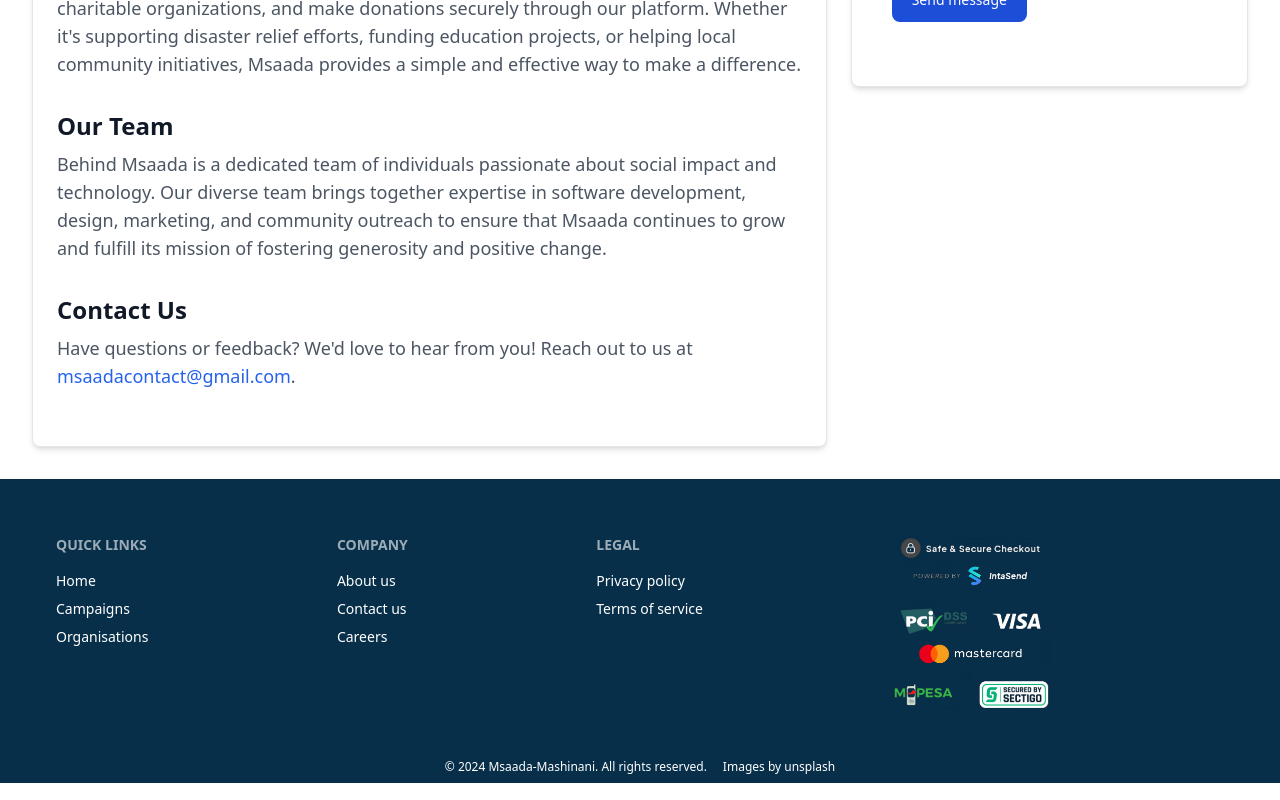
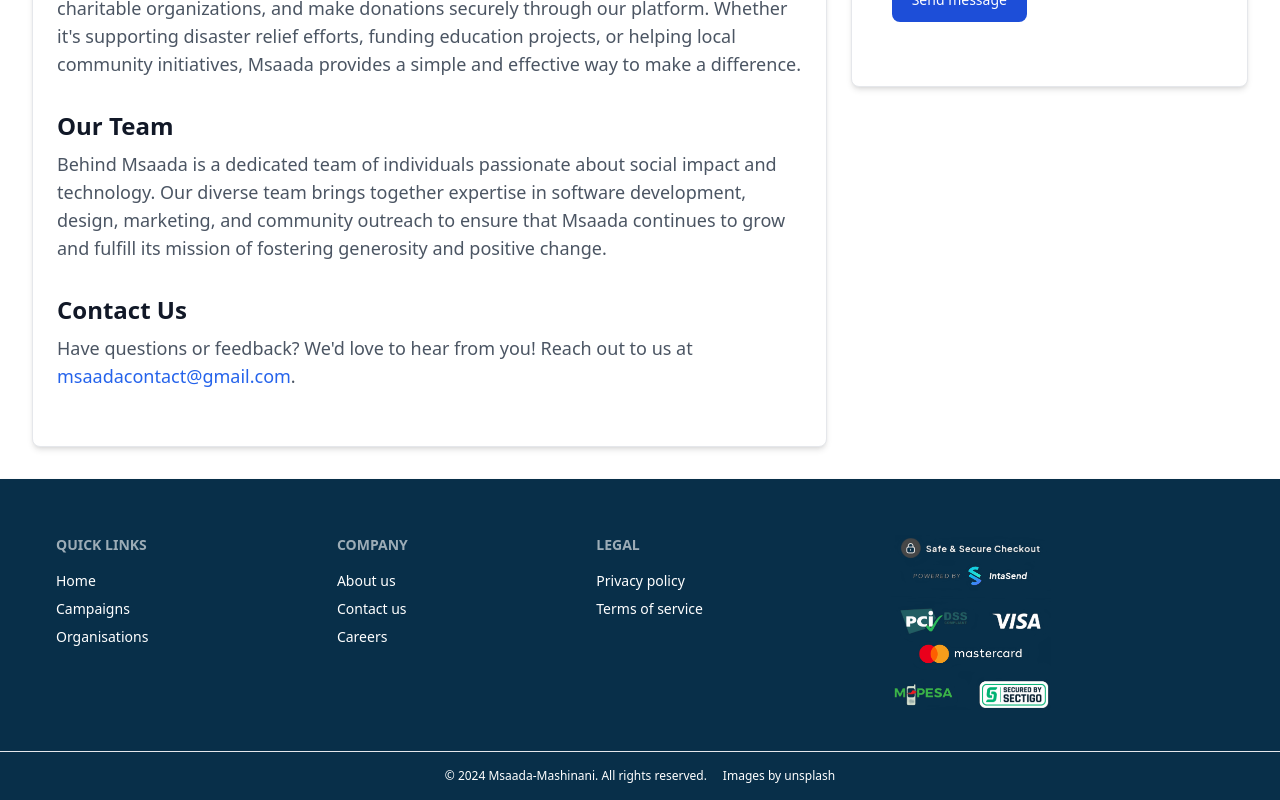
Before and after one commit to MuchokiDavid/Msaadafund-Frontend, a React (Create React App) app: page /about in a window 1280 px wide. Shown: the part 1019-1819 px from the top of the page. Built offline with nearby package versions, Linux system fonts and the light colour scheme.

Commit message:
Added css style for margins

```diff
--- a/src/components/reusables/Copyright.jsx
+++ b/src/components/reusables/Copyright.jsx
@@ -12,8 +12,10 @@ function Copyright() {
     }, [])
 
   return (
-    <div className='flex justify-center bg-sky-950'>
-      <hr className='bg-slate-50'/>
+    <>
+    <hr className='font-normal'/>
+    <div className='flex justify-center items-center bg-sky-950 h-12'>
+
         <div className='text-white text-xs text-center bg-sky-950 h-8 p-2'>
         © {currentYear} Msaada-Mashinani. All rights reserved.
       </div>
@@ -22,6 +24,8 @@ function Copyright() {
       {/* <a className='text-white text-xs text-left bg-sky-950 h-8 p-2' href="https://unsplash.com" target="_blank" rel="noopener noreferrer">Images by unsplash</a> */}
       </div>
     </div>
+    </>
+
 
   )
 }
--- a/src/pages/CampainDetails.jsx
+++ b/src/pages/CampainDetails.jsx
@@ -891,7 +891,7 @@ function CampainDetails() {
                     </div>
 
                 </div>
-                <div className='border mt-4 px-2'><Featured/></div>
+                <div className='border mt-4 px-2 bg-white'><Featured/></div>
 
 
                 {/* </Popup> */}
```
